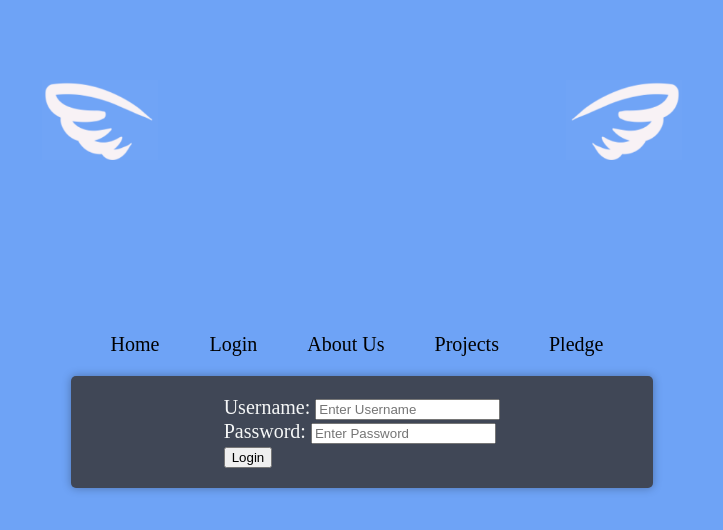
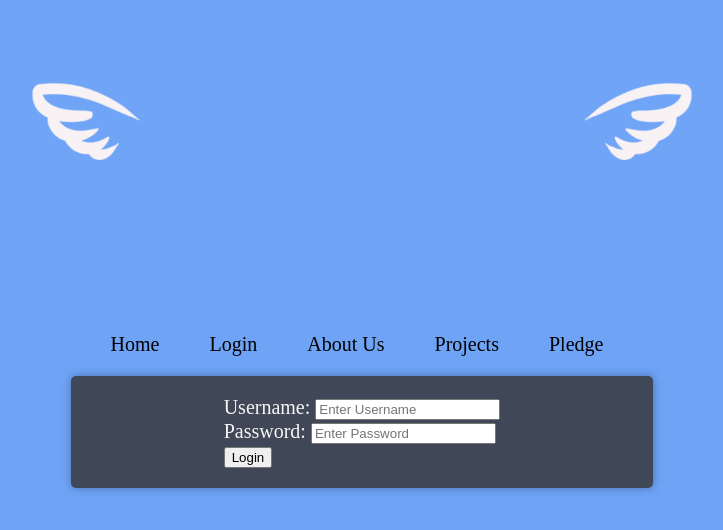
Before and after one commit to SKrpio/CrowdfundingApplication, a React (Vite) app: page /login in a window 1280 px wide. Shown: the top 530 px of the page, without its empty margins (278-1001 px from the left). Built offline with nearby package versions, Linux system fonts and the light colour scheme; a web font is replaced by a local one.

Commit message:
wing fix and readme update

```diff
--- a/src/pages/CSS/PledgePage.css
+++ b/src/pages/CSS/PledgePage.css
@@ -15,14 +15,14 @@
 }
 
 .left-wing {
-    left: 25%; /* Adjust the left value to move the left wing closer to the center */
+    left: 24%; /* Adjust the left value to move the left wing closer to the center */
     top: 10%;
     height: 10%;
     /* right: 10; Remove this line */
 }
 
 .right-wing {
-    right: 25%; /* Adjust the right value to move the right wing closer to the center */
+    right: 24%; /* Adjust the right value to move the right wing closer to the center */
     top: 10%;
     height: 10%;
 }
--- a/src/pages/HomePage.jsx
+++ b/src/pages/HomePage.jsx
@@ -7,7 +7,6 @@ import logo from '../images/logo.png';
 function HomePage() {
 
     const { projects } = useProjects();
-    console.log("projects", projects)
     return (
         <>
             <div className="top-image">
```
Also changed, not shown: src/images/Home.png, 1 other file (tests, documents, lock files or other folders).
